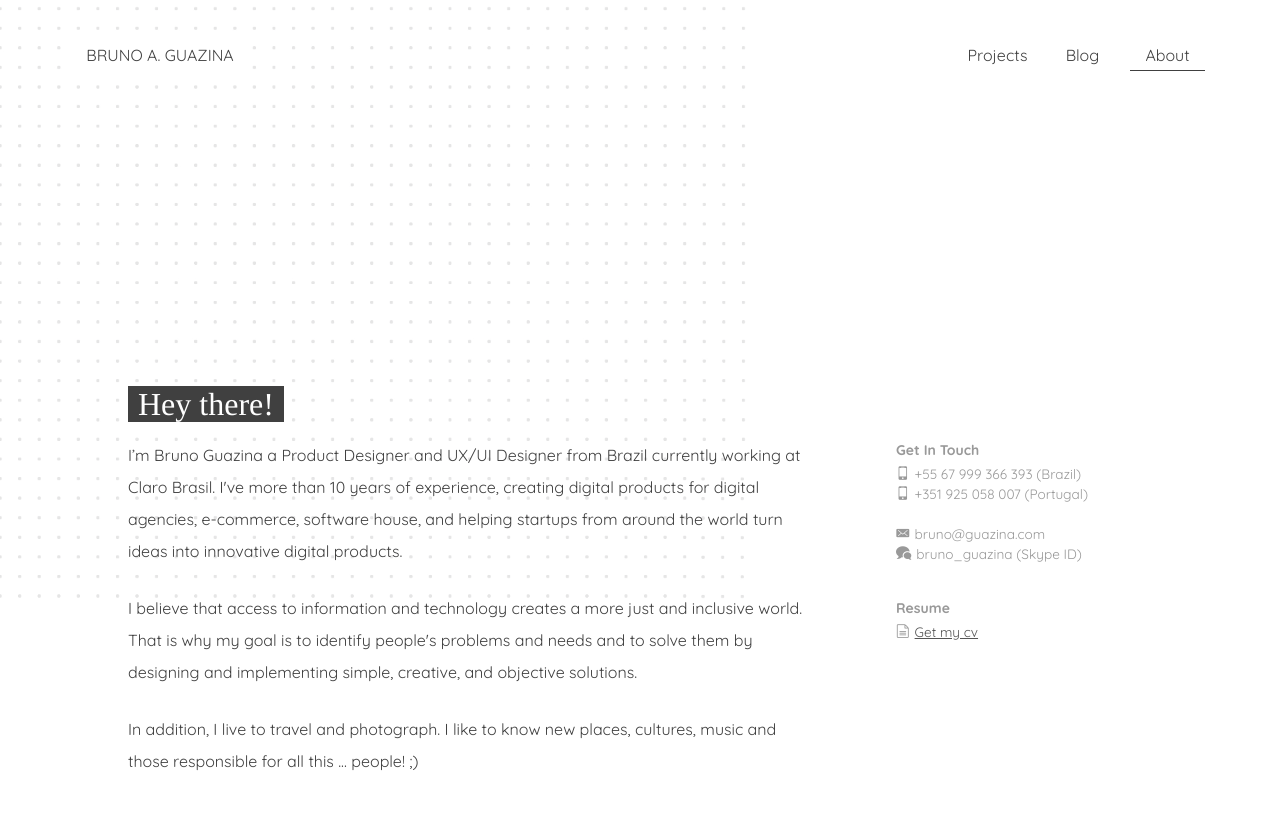
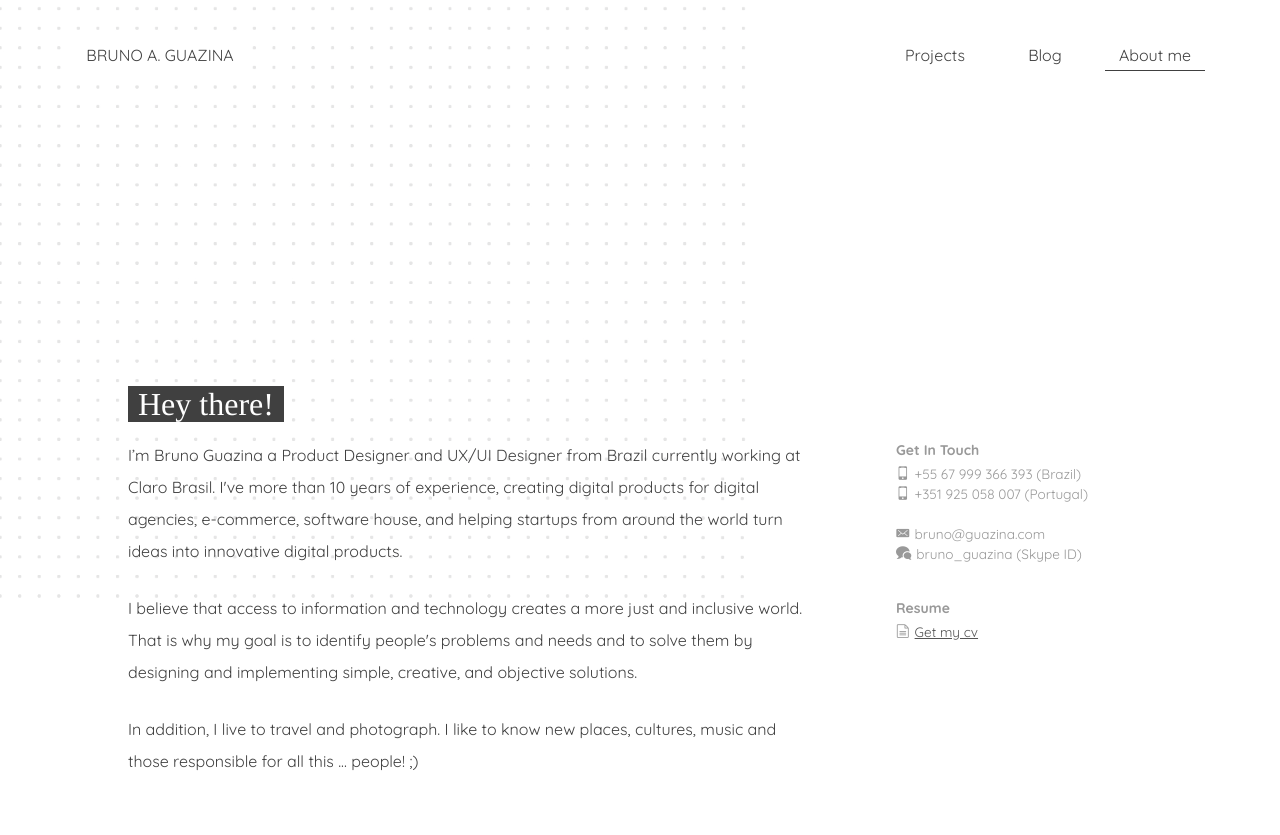
Before and after one commit to brunoguazina/new-portfolio, a React app: page /about in a window 1280 px wide. Shown: the top 835 px of the page. Built offline with nearby package versions, Linux system fonts and the light colour scheme; no server answers; a web font is replaced by a local one.

Commit message:
adjustment route and editing menu

```diff
--- a/src/components/Menu.js
+++ b/src/components/Menu.js
@@ -23,7 +23,7 @@ class Menu extends Component {
                     {this.apresentarBotaoVoltar()}
                     {this.apresentarProjects()}
                     <a href="http://blog.brunoguazina.com" >Blog</a>
-                    <NavLink to="/about" activeClassName="selected">About</NavLink>
+                    <NavLink to="/about" activeClassName="selected">About me</NavLink>
                 </nav>
             </header>
         );
--- a/src/components/Menu.scss
+++ b/src/components/Menu.scss
@@ -14,7 +14,7 @@ nav {
     text-decoration: none;
     color: #404040;
     display: inline-table;
-    width: 65px;
+    width: 90px;
     margin: 0 5px;
     padding: 5px;
     border-bottom: solid 1px transparent;
--- a/src/index.js
+++ b/src/index.js
@@ -12,8 +12,8 @@ import ComponenteDePagina404 from './pages/ComponenteDePagina404';
 ReactDOM.render(
     <BrowserRouter>
         <Switch>
-            <Route path="/" exact={true} component={App} />
-            <Route path="/about" component={About} />
+            <Route path="/" exact component={App} />
+            <Route path="/about" exact component={About} />
             <Route path="/project/:Id" component={Project} />
             <Route path='*' component={ComponenteDePagina404} />
         </Switch>
```
